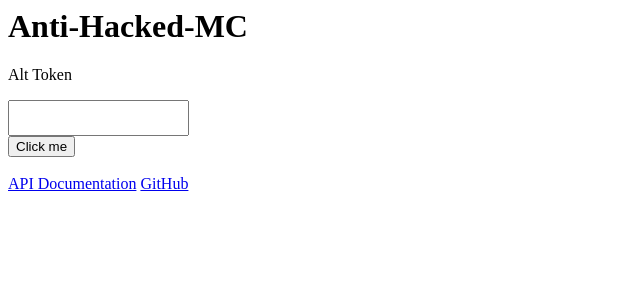
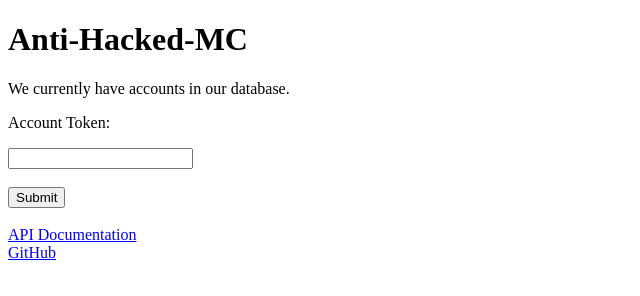
Before and after one commit to 3Q6Dev/anti-hacked-mc, a plain HTML site: page pages/index.html in a window 1280 px wide. Shown: the whole page, without its empty margins (0-640 px from the left). Drawn offline with nearby package versions, Linux system fonts and the light colour scheme; no server answers.

Commit message:
Update index.html

```diff
--- a/pages/index.html
+++ b/pages/index.html
@@ -1,42 +1,45 @@
+<!DOCTYPE html>
 <html>
 	<head>
-		<script
-  src="https://code.jquery.com/jquery-3.5.1.min.js"
-  integrity="sha256-9/aliU8dGd2tb6OSsuzixeV4y/faTqgFtohetphbbj0="
-  crossorigin="anonymous"></script>
+		<script src="https://code.jquery.com/jquery-3.5.1.min.js" integrity="sha256-9/aliU8dGd2tb6OSsuzixeV4y/faTqgFtohetphbbj0=" crossorigin="anonymous"></script>
 
-  <script src="https://cdnjs.cloudflare.com/ajax/libs/notify/0.4.2/notify.min.js" integrity="sha512-efUTj3HdSPwWJ9gjfGR71X9cvsrthIA78/Fvd/IN+fttQVy7XWkOAXb295j8B3cmm/kFKVxjiNYzKw9IQJHIuQ==" crossorigin="anonymous"></script>
+  		<script src="https://cdnjs.cloudflare.com/ajax/libs/notify/0.4.2/notify.min.js" integrity="sha512-efUTj3HdSPwWJ9gjfGR71X9cvsrthIA78/Fvd/IN+fttQVy7XWkOAXb295j8B3cmm/kFKVxjiNYzKw9IQJHIuQ==" crossorigin="anonymous"></script>
 	</head>
 
 	<body>
 
 		<script>
 			function submitAccountToken() {
-				$.get(encodeURI("./api/addAccount?token=" + document.getElementById("txtAccountToken").value), function(data, status){
-					let response = JSON.parse(data);
-					if(response.error) {
-						$.notify(response.msg, "error");
+				$.get(encodeURI("./api/addAccount?token=" + document.getElementById("txtAccountToken").value), function(response, status) {
+					if(response.success) {
+						$.notify(response.response, "success");
+						updateAccountCount();
 					} else {
-						$.notify("Success!", "success");
+						$.notify(response.error, "error");
 					}
 				});
 			}
+
+			function updateAccountCount() {
+				$.get("./api/accountCount", function(response, status) {
+					document.getElementById("accountCountDisplay").innerHTML = "We currently have <strong>" + response.total + "</strong> accounts in our database.";
+				});
+			}
+
+			updateAccountCount();
 		</script>
 
-		<style>
-			textarea {
-        		resize: none;
-    		}
-		</style>
-
 		<h1>Anti-Hacked-MC</h1>
-		<p>Alt Token</p>
-		<textarea id="txtAccountToken"></textarea>
+		<p id="accountCountDisplay">We currently have accounts in our database.</p>
+		<p>Account Token:</p>
+		<input type="text" id="txtAccountToken"></textarea>
 		</br>
-		<button onclick="submitAccountToken()">Click me</button>
+		</br>
+		<button onclick="submitAccountToken()">Submit</button>
 		</br>
 		</br>
 		<a href="./docs">API Documentation</a>
+		</br>
 		<a href="https://github.com/3Q6Dev/anti-hacked-mc">GitHub</a>
 	</body>
 </html>
```
